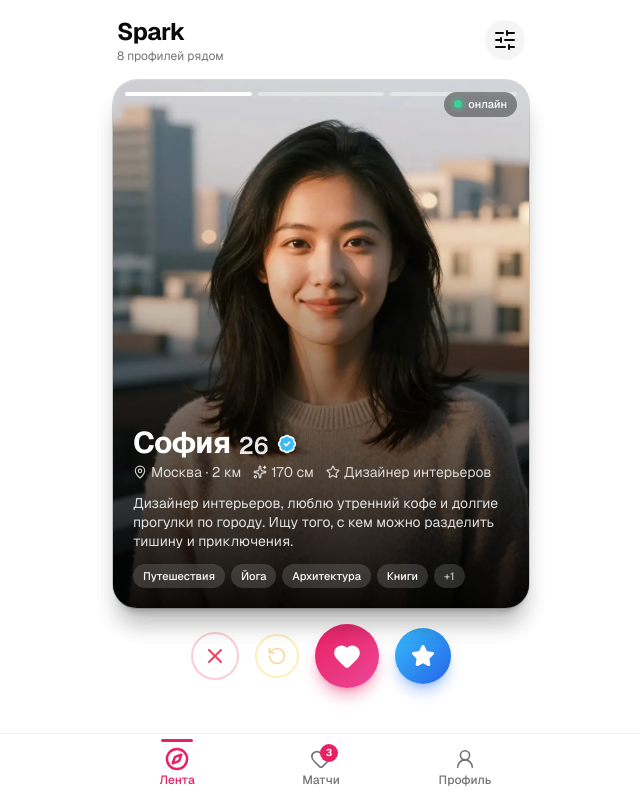
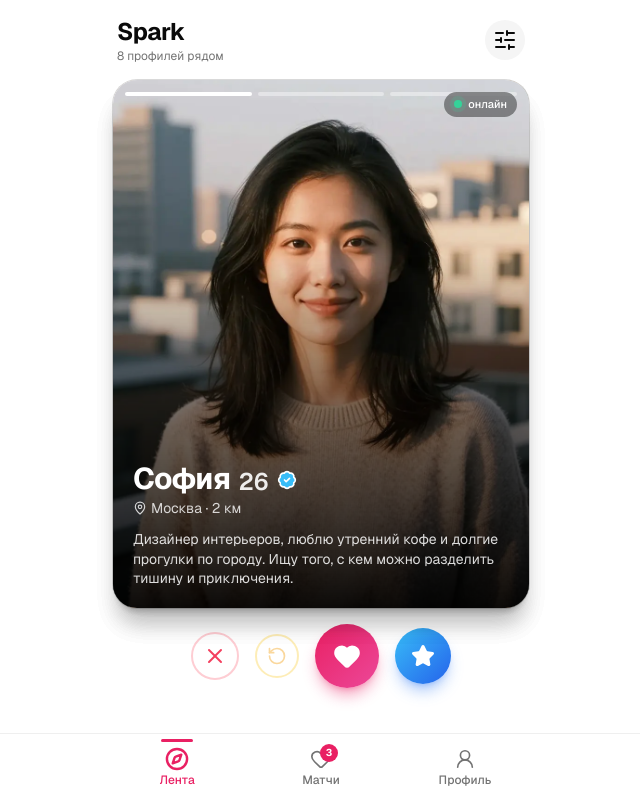
Before and after one commit to Manska2525/VVV-12, a Next.js app: page / in a window 1280 px wide. Shown: the whole page, without its empty margins (319-959 px from the left). Built offline with nearby package versions, Linux system fonts and the light colour scheme.

Commit message:
Revert swipe-card to older version (remove height and interests)

```diff
--- a/src/components/app/swipe-card.tsx
+++ b/src/components/app/swipe-card.tsx
@@ -1,6 +1,6 @@
 "use client";
 
-import { BadgeCheck, MapPin, Sparkles, Star } from "lucide-react";
+import { BadgeCheck, MapPin } from "lucide-react";
 import { useEffect, useRef, useState } from "react";
 import { cn } from "@/lib/utils";
 import type { Profile, SwipeDirection } from "@/lib/types";
@@ -195,41 +195,14 @@ export function SwipeCard({ profile, onSwipe, isTop, stackIndex }: SwipeCardProp
             )}
           </div>
           <div className="mb-3 flex flex-wrap items-center gap-x-3 gap-y-1 text-sm text-white/80">
-            <span className="inline-flex items-center gap-1">
-              <MapPin className="h-3.5 w-3.5" />
-              {profile.city} · {profile.distanceKm} км
-            </span>
-            {profile.height && (
               <span className="inline-flex items-center gap-1">
-                <Sparkles className="h-3.5 w-3.5" />
-                {profile.height} см
+                <MapPin className="h-3.5 w-3.5" />
+                {profile.city} · {profile.distanceKm} км
               </span>
-            )}
-            {profile.occupation && (
-              <span className="inline-flex items-center gap-1">
-                <Star className="h-3.5 w-3.5" />
-                {profile.occupation}
-              </span>
-            )}
-          </div>
-          <p className="line-clamp-3 text-sm leading-snug text-white/85">
-            {profile.bio}
-          </p>
-          <div className="mt-3 flex flex-wrap gap-1.5">
-            {profile.interests.slice(0, 4).map((tag) => (
-              <span
-                key={tag}
-                className="rounded-full bg-white/15 px-2.5 py-1 text-[11px] font-medium text-white backdrop-blur"
-              >
-                {tag}
-              </span>
-            ))}
-            {profile.interests.length > 4 && (
-              <span className="rounded-full bg-white/15 px-2.5 py-1 text-[11px] font-medium text-white/70 backdrop-blur">
-                +{profile.interests.length - 4}
-              </span>
-            )}
-          </div>
+            </div>
+            <div className="max-h-[4.5rem] overflow-y-auto text-sm leading-snug text-white/85 pr-2">
+              {profile.bio}
+            </div>
         </div>
       </div>
     </div>
```
